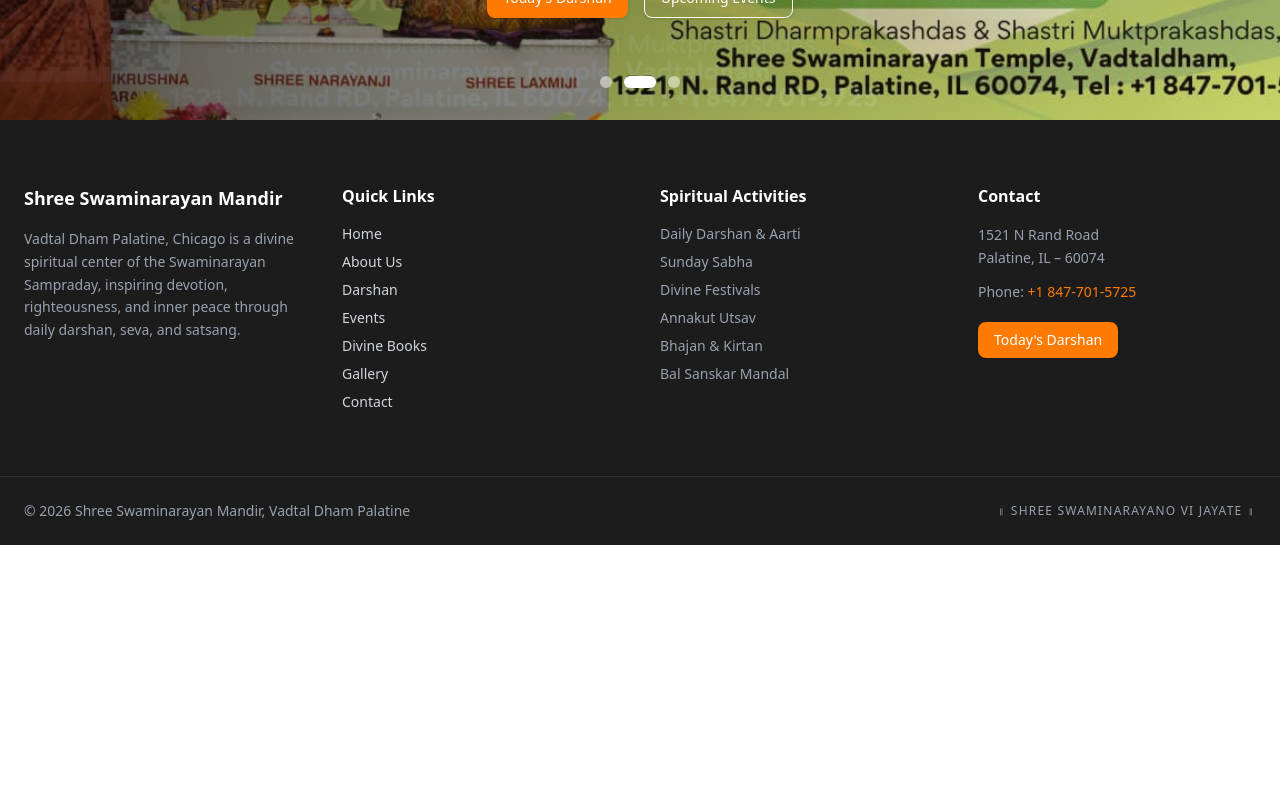
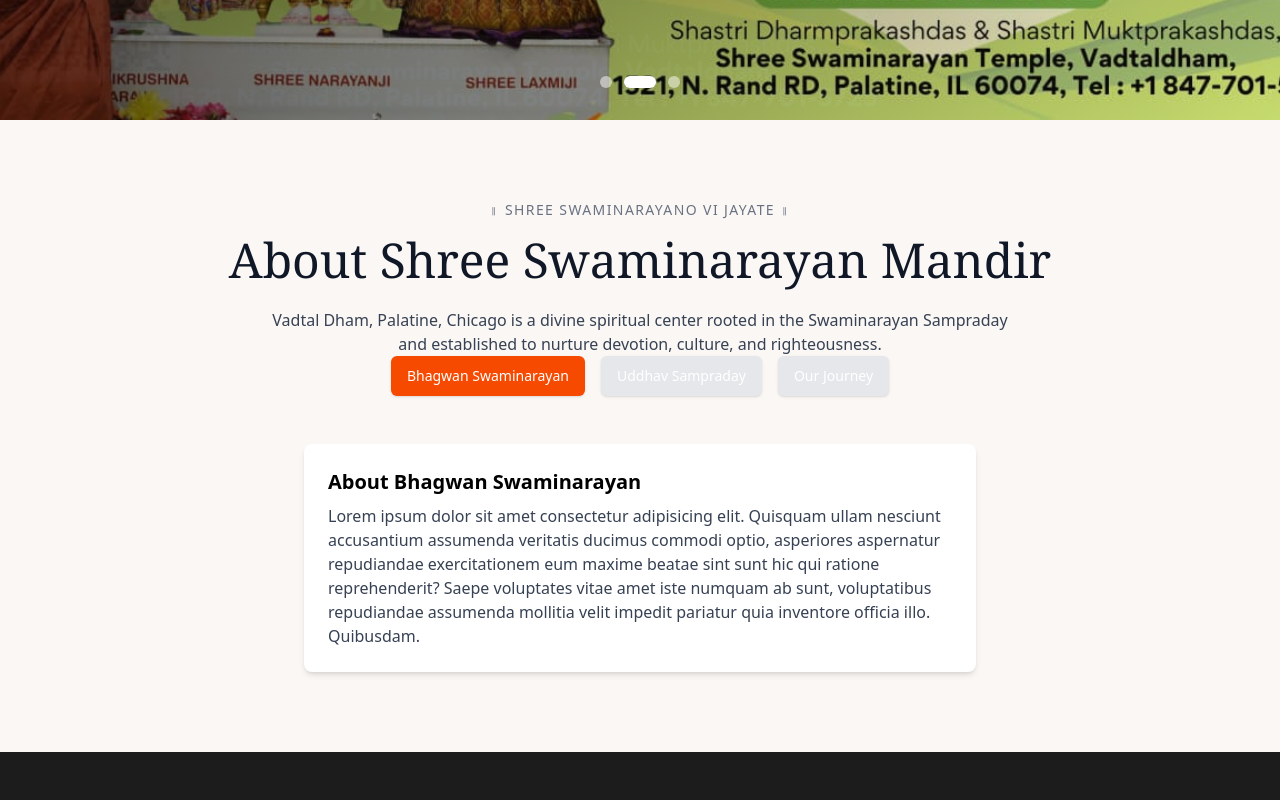
Before and after one commit to GitKDC/Swaminarayan-Mandir-Chicago, a React (Vite) app: page / in a window 1280 px wide. Shown: the part 680-1480 px from the top of the page. Before the commit the page ends 1225 px from the top, so only its background shows below. Built offline with nearby package versions, Linux system fonts and the light colour scheme.

Commit message:
About us structure added

```diff
--- a/src/components/HeroSection.tsx
+++ b/src/components/HeroSection.tsx
@@ -13,8 +13,37 @@
    Hero1, Hero2, Hero3
 ];
 
+const aboutSections = [
+  {
+    id: 1,
+    category: "Bhagwan Swaminarayan",
+    title: "About Bhagwan Swaminarayan",
+    description: "Lorem ipsum dolor sit amet consectetur adipisicing elit. Quisquam ullam nesciunt accusantium assumenda veritatis ducimus commodi optio, asperiores aspernatur repudiandae exercitationem eum maxime beatae sint sunt hic qui ratione reprehenderit? Saepe voluptates vitae amet iste numquam ab sunt, voluptatibus repudiandae assumenda mollitia velit impedit pariatur quia inventore officia illo. Quibusdam."
+  },
+  {
+    id: 2,
+    category: "Udhhav Sampraday",
+    title: "About Udhhav Sampraday",
+    description: "Lorem ipsum dolor sit amet consectetur adipisicing elit. Quisquam ullam nesciunt accusantium assumenda veritatis ducimus commodi optio, asperiores aspernatur repudiandae exercitationem eum maxime beatae sint sunt hic qui ratione reprehenderit? Saepe voluptates vitae amet iste numquam ab sunt, voluptatibus repudiandae assumenda mollitia velit impedit pariatur quia inventore officia illo. Quibusdam."
+  },
+  {
+    id: 3,
+    category: "Our Journey",
+    title: "Our Journey",
+    description: "Lorem ipsum dolor sit amet consectetur adipisicing elit. Quisquam ullam nesciunt accusantium assumenda veritatis ducimus commodi optio, asperiores aspernatur repudiandae exercitationem eum maxime beatae sint sunt hic qui ratione reprehenderit? Saepe voluptates vitae amet iste numquam ab sunt, voluptatibus repudiandae assumenda mollitia velit impedit pariatur quia inventore officia illo. Quibusdam."
+  }
+]
+
+const aboutCategories = ["Bhagwan Swaminarayan", "Uddhav Sampraday", "Our Journey"];
+
 export default function HeroCarousel() {
   const [current, setCurrent] = useState(0);
+  const [activeCategory, setActiveCategory] = useState("All");
+  const [activeAbout, setActiveAbout] = useState("Bhagwan Swaminarayan");
+
+  const filteredAbout = aboutSections.filter(
+  section => section.category === activeAbout
+);
 
   // Auto slide every 5 seconds
   useEffect(() => {
@@ -25,6 +54,7 @@
   }, []);
 
   return (
+    <>
     <section
       className="relative h-screen pt-5 flex items-center justify-center bg-cover bg-center transition-all duration-1000"
       style={{ backgroundImage: `url(${images[current]})` }}
@@ -55,20 +85,20 @@
       <div className="absolute inset-0 bg-bla"></div>
 
       {/* Text content */}
-      <div className="relative px-6 py-16 max-w-5xl mx-auto text-center text-white">
+      {/* <div className="relative px-6 py-16 max-w-5xl mx-auto text-center text-white"> */}
 
         {/* Sanskrit Line */}
-        <motion.p
+        {/* <motion.p
           initial={{ opacity: 0, y: 20 }}
           animate={{ opacity: 1, y: 0 }}
           transition={{ duration: 0.8, delay: 0.1 }}
           className="text-sm md:text-lg tracking-widest text-white/80 mb-4"
         >
           ॥ सर्वे भवन्तु सुखिनः सर्वे सन्तु निरामयाः ॥
-        </motion.p>
+        </motion.p> */}
 
         {/* Main Heading */}
-        <motion.h1
+        {/* <motion.h1
           initial={{ opacity: 0, y: 30 }}
           animate={{ opacity: 1, y: 0 }}
           transition={{ duration: 0.9, delay: 0.2 }}
@@ -76,30 +106,30 @@
         >
           Shree Swaminarayan <br />
           Mandir
-        </motion.h1>
+        </motion.h1> */}
 
         {/* Location Line */}
-        <motion.p
+        {/* <motion.p
           initial={{ opacity: 0, y: 20 }}
           animate={{ opacity: 1, y: 0 }}
           transition={{ duration: 0.8, delay: 0.35 }}
           className="text-base md:text-lg text-white/90 mb-4"
         >
           Palatine, Chicago • Vadtaldham Tradition
-        </motion.p>
+        </motion.p> */}
 
         {/* Description */}
-        <motion.p
+        {/* <motion.p
           initial={{ opacity: 0, y: 20 }}
           animate={{ opacity: 1, y: 0 }}
           transition={{ duration: 0.8, delay: 0.45 }}
           className="max-w-2xl mx-auto text-sm md:text-base text-white/80 mb-10"
         >
           A sacred abode of peace, devotion, and spiritual awakening
-        </motion.p>
+        </motion.p> */}
 
         {/* Buttons */}
-        <motion.div
+        {/* <motion.div
           initial={{ opacity: 0, y: 20 }}
           animate={{ opacity: 1, y: 0 }}
           transition={{ duration: 0.8, delay: 0.6 }}
@@ -116,7 +146,7 @@
             Upcoming Events
           </Button>
         </motion.div>
-      </div>
+      </div> */}
       </div>
 
       {/* Dots Navigation */}
@@ -133,5 +163,53 @@
         ))}
       </div>
     </section>
+
+    {/*ABOUT SECTION*/}
+    <section className="bg-[#faf7f4] py-20">
+        <div className="max-w-5xl mx-auto px-6 text-center">
+          <p className="text-sm tracking-widest text-gray-500 mb-4">
+            ॥ SHREE SWAMINARAYANO VI JAYATE ॥
+          </p>
+          <h1 className="font-serif text-4xl md:text-5xl text-gray-900 mb-6">
+            About Shree Swaminarayan Mandir
+          </h1>
+          <p className="text-gray-700 max-w-3xl mx-auto">
+            Vadtal Dham, Palatine, Chicago is a divine spiritual center rooted in the
+            Swaminarayan Sampraday and established to nurture devotion, culture,
+            and righteousness.
+          </p>
+        </div>
+        <div className="flex justify-center gap-4 mb-12">
+          {aboutCategories.map((category) => (
+            <Button
+              key={category}
+              onClick={() => setActiveCategory(category)}
+              className={`px-4 py-2 rounded-md transition
+                ${activeAbout === category
+                  ? "bg-orange-600 text-white"
+                  : "bg-gray-200 hover:bg-gray-300"
+                }`}
+            >
+              {category}
+            </Button>
+          ))}
+        </div>
+        <div className="max-w-2xl mx-auto">
+            {filteredAbout.map(item => (
+              <div
+                key={item.id}
+                className="bg-white shadow-md rounded-lg p-6"
+              >
+                <h3 className="text-xl font-semibold mb-2">
+                  {item.title}
+                </h3>
+                <p className="text-gray-700">
+                  {item.description}
+                </p>
+              </div>
+            ))}
+        </div>
+     </section>
+    </>
   );
 }
```
